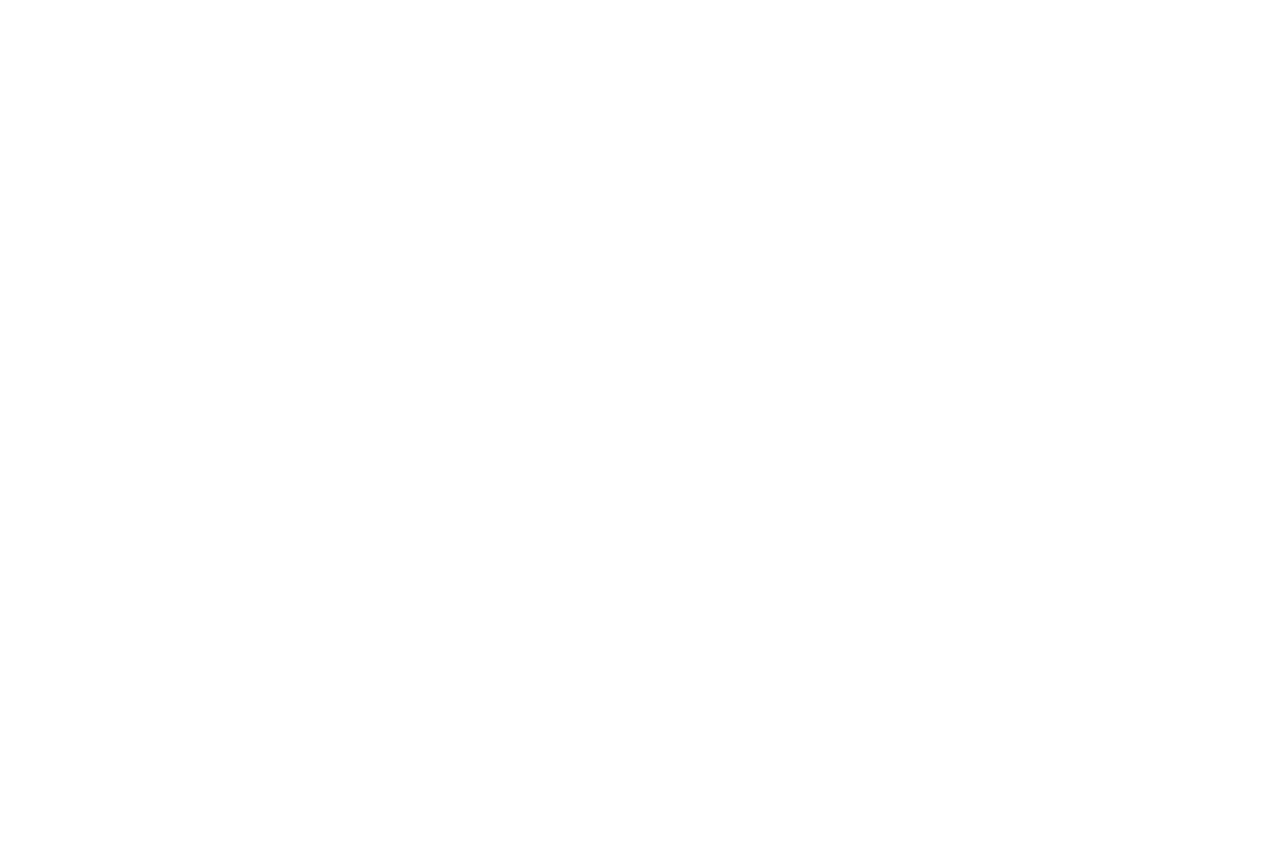
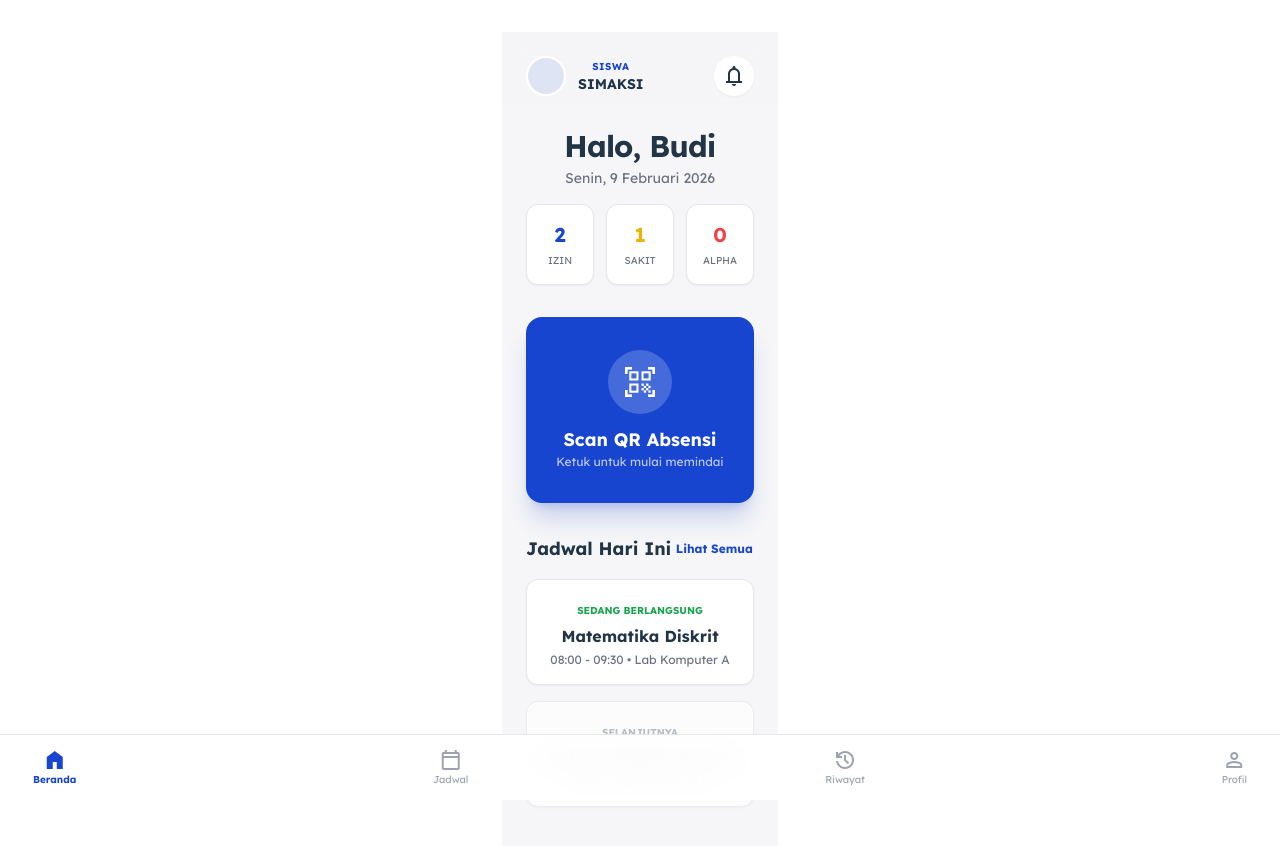
Before and after one commit to egisaputra1784/FE-SIMAKSI, a Vue app: page /siswa in a window 1280 px wide. Before the commit this address had no page. Shown: the top 846 px of the page. Before the commit the page ends 800 px from the top, so only its background shows below. Built offline with nearby package versions, Linux system fonts and the light colour scheme; the HTML template or start-up script is replaced by a standard one.

Commit message:
dashboard siswa

```diff
--- a/src/layouts/LayoutMobile.vue
+++ b/src/layouts/LayoutMobile.vue
@@ -1,12 +1,12 @@
 <template>
-  <div class="bg-background-light dark:bg-background-dark min-h-screen flex justify-center">
-    <div class="relative w-full max-w-[430px] min-h-screen bg-white dark:bg-background-dark shadow-2xl overflow-x-hidden">
+  <div class="min-h-screen w-full bg-background-light flex justify-center">
+    <div class="w-full max-w-[430px] min-h-screen relative">
       <slot />
-      <BottomNav />
     </div>
   </div>
 </template>
 
+
 <script setup>
 import BottomNav from '@/components/BottomNav.vue'
 </script>
--- /dev/null
+++ b/src/views/siswa/DashboardSiswa.vue
@@ -0,0 +1,155 @@
+<template>
+  <LayoutMobile>
+
+    <!-- TOP BAR -->
+    <div class="flex items-center justify-between px-6 pt-6 pb-2 sticky top-0
+                bg-background-light/80 backdrop-blur-md z-10">
+
+      <div class="flex items-center gap-3">
+        <div class="size-10 rounded-full bg-primary/10 border-2 border-white overflow-hidden"></div>
+
+        <div>
+          <p class="text-[10px] uppercase tracking-wider text-primary font-bold">Siswa</p>
+          <h1 class="text-sm font-bold">SIMAKSI</h1>
+        </div>
+      </div>
+
+      <button class="size-10 rounded-full bg-white shadow-sm flex items-center justify-center">
+        <span class="material-symbols-outlined">notifications</span>
+      </button>
+    </div>
+
+
+    <!-- GREETING -->
+    <section class="px-6 pt-6 pb-4">
+      <h2 class="text-3xl font-bold tracking-tight">
+        Halo, {{ studentName }}
+      </h2>
+      <p class="text-gray-500 text-sm mt-1">
+        {{ today }}
+      </p>
+    </section>
+
+
+    <!-- SUMMARY -->
+    <section class="px-6 mb-8">
+      <div class="grid grid-cols-3 gap-3">
+
+        <div class="bg-white p-4 rounded-xl shadow-sm border flex flex-col items-center">
+          <span class="text-primary font-bold text-xl">2</span>
+          <span class="text-[10px] uppercase text-gray-500 mt-1">Izin</span>
+        </div>
+
+        <div class="bg-white p-4 rounded-xl shadow-sm border flex flex-col items-center">
+          <span class="text-yellow-500 font-bold text-xl">1</span>
+          <span class="text-[10px] uppercase text-gray-500 mt-1">Sakit</span>
+        </div>
+
+        <div class="bg-white p-4 rounded-xl shadow-sm border flex flex-col items-center">
+          <span class="text-red-500 font-bold text-xl">0</span>
+          <span class="text-[10px] uppercase text-gray-500 mt-1">Alpha</span>
+        </div>
+
+      </div>
+    </section>
+
+
+    <!-- SCAN BUTTON -->
+    <section class="px-6 mb-8">
+      <button
+        class="w-full bg-primary py-8 rounded-2xl shadow-xl shadow-primary/20
+               flex flex-col items-center gap-3 text-white active:scale-[0.98]">
+
+        <div class="size-16 bg-white/20 rounded-full flex items-center justify-center">
+          <span class="material-symbols-outlined text-4xl"
+            style="font-variation-settings: 'FILL' 1">qr_code_scanner</span>
+        </div>
+
+        <div class="text-center">
+          <p class="text-lg font-bold">Scan QR Absensi</p>
+          <p class="text-xs text-white/70">Ketuk untuk mulai memindai</p>
+        </div>
+      </button>
+    </section>
+
+
+    <!-- SCHEDULE -->
+    <section class="px-6 space-y-4 pb-28">
+      <div class="flex justify-between items-center">
+        <h3 class="text-lg font-bold">Jadwal Hari Ini</h3>
+        <button class="text-xs font-bold text-primary">Lihat Semua</button>
+      </div>
+
+
+      <!-- Card aktif -->
+      <div class="flex gap-4 rounded-xl bg-white p-4 shadow-sm border">
+        <div class="flex-1 space-y-1">
+          <span class="text-[10px] font-bold text-green-600 uppercase">
+            Sedang Berlangsung
+          </span>
+
+          <p class="font-bold">Matematika Diskrit</p>
+          <p class="text-xs text-gray-500">08:00 - 09:30 • Lab Komputer A</p>
+        </div>
+      </div>
+
+
+      <!-- Card next -->
+      <div class="flex gap-4 rounded-xl bg-white p-4 shadow-sm border opacity-70">
+        <div class="flex-1 space-y-1">
+          <span class="text-[10px] font-bold text-gray-400 uppercase">
+            Selanjutnya
+          </span>
+
+          <p class="font-bold">Bahasa Inggris Teknik</p>
+          <p class="text-xs text-gray-500">10:00 - 11:30 • Gedung B</p>
+        </div>
+      </div>
+
+    </section>
+
+
+    <!-- BOTTOM NAV -->
+    <nav
+      class="fixed bottom-0 left-0 right-0
+       bg-white/90 backdrop-blur-lg border-t px-8 py-3
+       flex justify-between">
+
+
+      <button class="flex flex-col items-center text-primary text-[10px] font-bold">
+        <span class="material-symbols-outlined"
+          style="font-variation-settings:'FILL'1">home</span>
+        Beranda
+      </button>
+
+      <button class="flex flex-col items-center text-gray-400 text-[10px]">
+        <span class="material-symbols-outlined">calendar_today</span>
+        Jadwal
+      </button>
+
+      <button class="flex flex-col items-center text-gray-400 text-[10px]">
+        <span class="material-symbols-outlined">history</span>
+        Riwayat
+      </button>
+
+      <button class="flex flex-col items-center text-gray-400 text-[10px]">
+        <span class="material-symbols-outlined">person</span>
+        Profil
+      </button>
+    </nav>
+
+  </LayoutMobile>
+</template>
+
+
+<script setup>
+import LayoutMobile from '@/layouts/LayoutMobile.vue'
+
+const studentName = 'Budi'
+const today = new Date().toLocaleDateString('id-ID', {
+  weekday: 'long',
+  day: 'numeric',
+  month: 'long',
+  year: 'numeric'
+})
+</script>
```
Also changed, not shown: src/router/index.js (+6 -1 lines).
